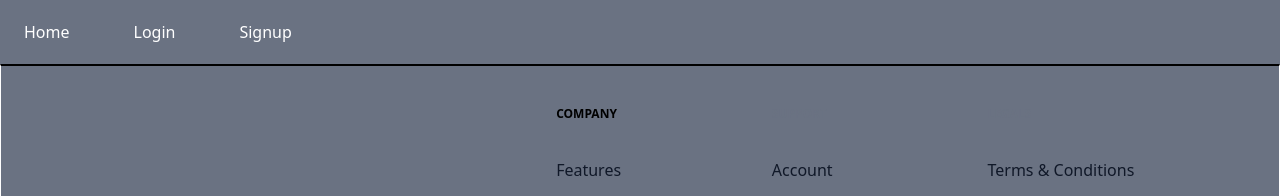
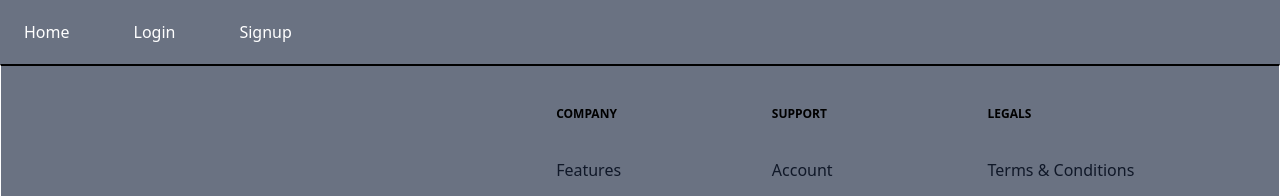
Before and after one commit to Manav948/MegaBlog, a React (Vite) app: page / in a window 1280 px wide. Shown: the top 196 px of the page. Built offline with nearby package versions, Linux system fonts and the light colour scheme; no server answers.

Commit message:
Fixed css issue

```diff
--- a/src/components/Footer/Footer.jsx
+++ b/src/components/Footer/Footer.jsx
@@ -21,7 +21,7 @@ function Footer() {
                     </div>
                     <div className="w-full p-6 md:w-1/2 lg:w-2/12">
                         <div className="h-full">
-                            <h3 className="tracking-px mb-9  text-xs font-semibold uppercase text-black">
+                            <h3 className="tracking-px mb-9  text-xs font-bold uppercase text-black">
                                 Company
                             </h3>
                             <ul>
@@ -62,7 +62,7 @@ function Footer() {
                     </div>
                     <div className="w-full p-6 md:w-1/2 lg:w-2/12">
                         <div className="h-full">
-                            <h3 className="tracking-px mb-9  text-xs font-semibold uppercase text-gray-500">
+                            <h3 className="tracking-px mb-9  text-xs font-bold uppercase text-black">
                                 Support
                             </h3>
                             <ul>
@@ -103,7 +103,7 @@ function Footer() {
                     </div>
                     <div className="w-full p-6 md:w-1/2 lg:w-3/12">
                         <div className="h-full">
-                            <h3 className="tracking-px mb-9  text-xs font-semibold uppercase text-gray-500">
+                            <h3 className="tracking-px mb-9  text-xs font-bold uppercase text-black">
                                 Legals
                             </h3>
                             <ul>
```
